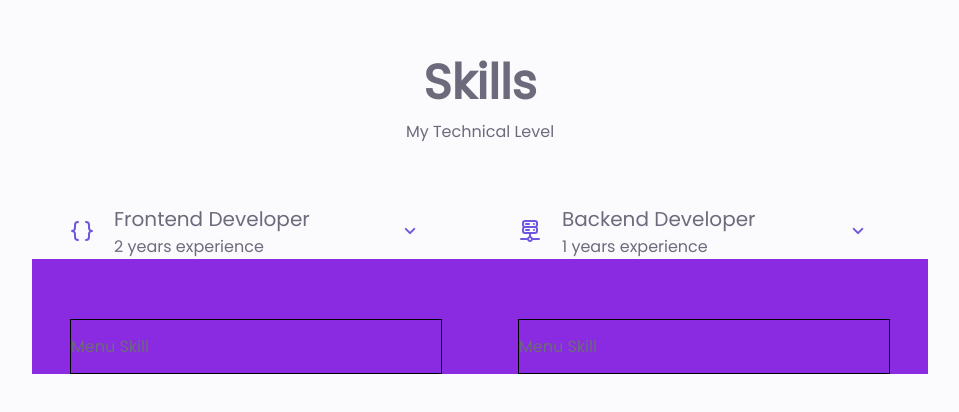
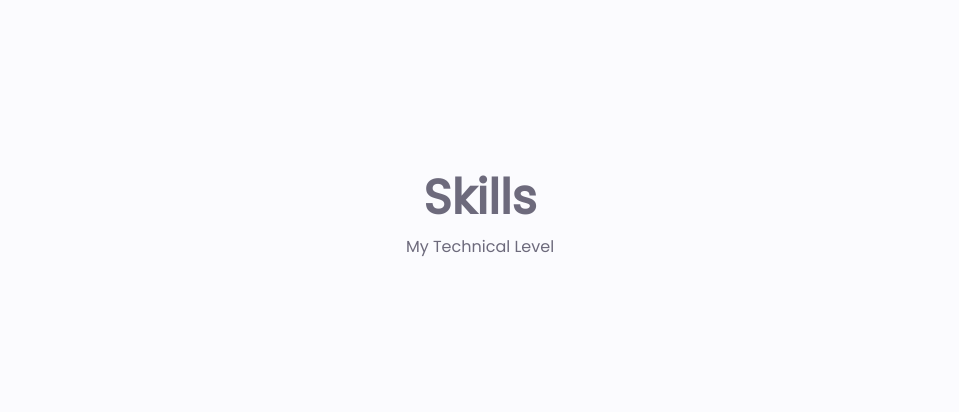
Before and after one commit to DafaWiratama/fajar-portofolio-react, a React (Create React App) app: page / in a window 1280 px wide. Shown: the part 1592-2004 px from the top of the page, without its empty margins (160-1119 px from the left). Built offline with nearby package versions, Linux system fonts and the light colour scheme.

Commit message:
update skills prod

```diff
--- a/src/components/Skills/index.jsx
+++ b/src/components/Skills/index.jsx
@@ -1,57 +1,20 @@
-/* eslint-disable jsx-a11y/no-static-element-interactions */
-/* eslint-disable jsx-a11y/click-events-have-key-events */
-import React, { useEffect, useState } from 'react';
-import { UilBracketsCurly, UilAngleDown, UilServerNetworkAlt } from '@iconscout/react-unicons';
+// import React, { useEffect, useState } from 'react';
+// import { UilBracketsCurly, UilAngleDown, UilServerNetworkAlt } from '@iconscout/react-unicons';
 import './styles.css';
 
 function Skills() {
-  const [openFrontend, setOpenFrontend] = useState(false);
-  const [openBackend, setopenBackend] = useState(false);
+  // const [openFrontend, setOpenFrontend] = useState(false);
+  // const [openBackend, setopenBackend] = useState(false);
 
-  const handleFrontend = () => setOpenFrontend(!openFrontend);
-  const handleBackend = () => setopenBackend(!openBackend);
+  // const handleFrontend = () => setOpenFrontend(!openFrontend);
+  // const handleBackend = () => setopenBackend(!openBackend);
 
-  useEffect(() => {}, [openFrontend, openBackend]);
+  // useEffect(() => {}, [openFrontend, openBackend]);
 
   return (
     <section className="container-skills" id="skills">
       <h1>Skills</h1>
       <p>My Technical Level</p>
-
-      <div className="wrapper-skills">
-        <div className="header-skills" onClick={handleFrontend}>
-          <div className="left-skills">
-            <UilBracketsCurly className="icon-skills" />
-            <div className="title-skills">
-              <h1>Frontend Developer</h1>
-              <p>2 years experience</p>
-            </div>
-          </div>
-          <UilAngleDown className={`icon-skills ${openFrontend ? 'icon-up' : ''}`} />
-        </div>
-
-        <div className="header-skills" onClick={handleBackend}>
-          <div className="left-skills">
-            <UilServerNetworkAlt className="icon-skills" />
-            <div className="title-skills">
-              <h1>Backend Developer</h1>
-              <p>1 years experience</p>
-            </div>
-          </div>
-          <UilAngleDown className={`icon-skills ${openBackend ? 'icon-up' : ''}`} />
-        </div>
-      </div>
-      <div className="wrapper-skills-menu">
-        <div className="menu-skills">
-          <p>Menu Skill</p>
-        </div>
-
-        <div className="menu-skills">
-          <p>Menu Skill</p>
-        </div>
-      </div>
-
-      {/* <div className="data-skills"></div> */}
     </section>
   );
 }
```
Also changed, not shown: .eslintrc.json.
